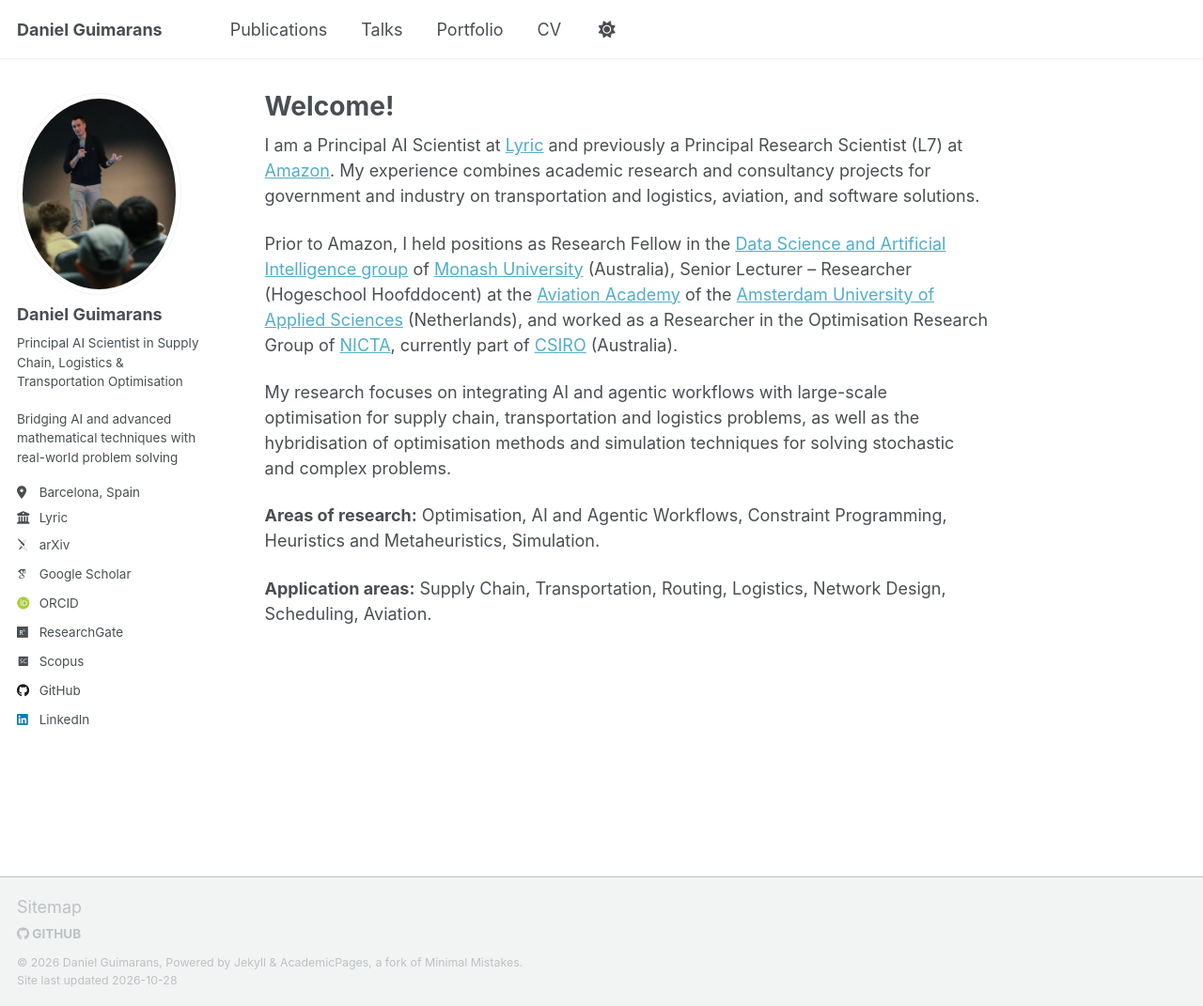
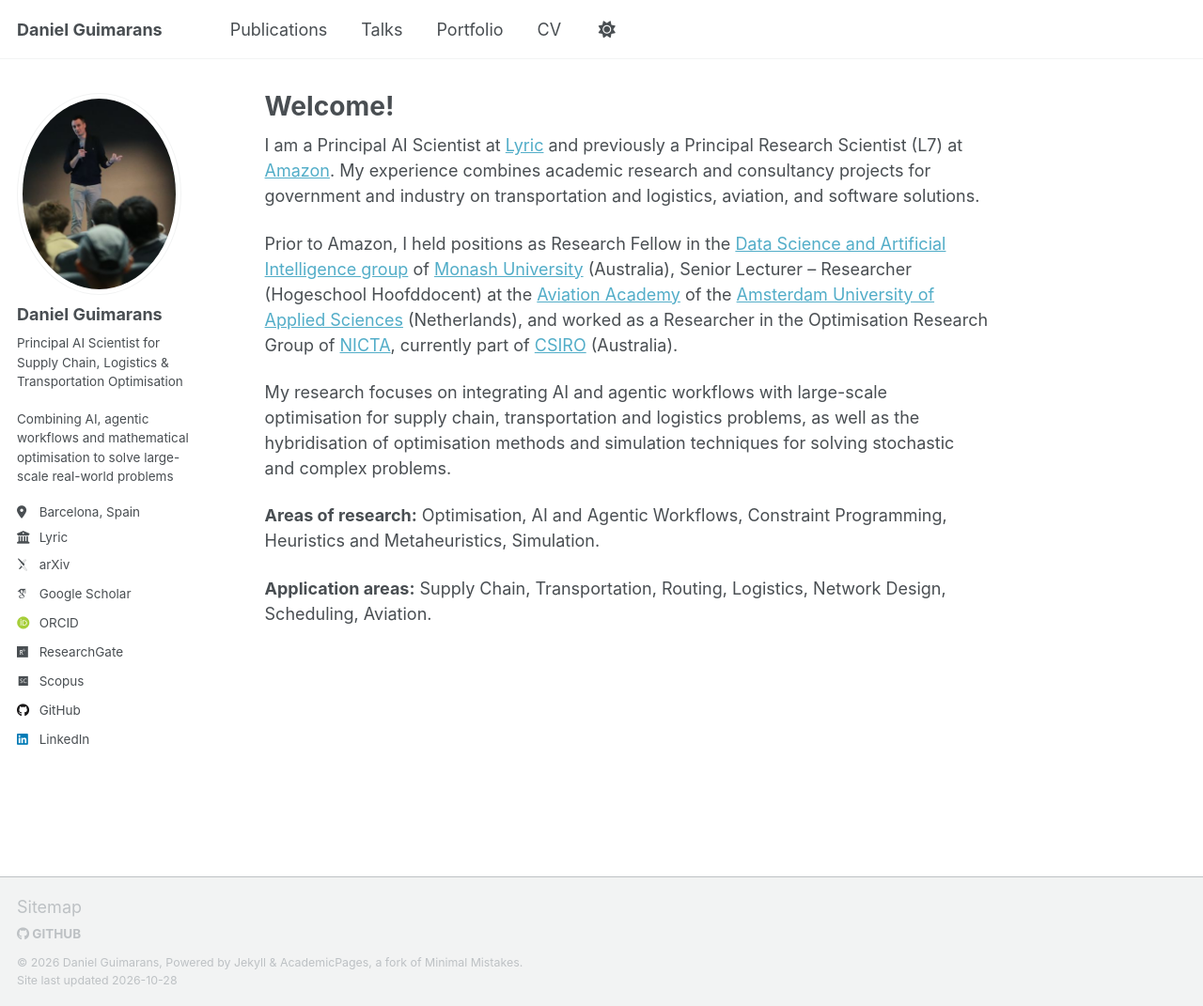
Before and after one commit to dguimarans/dguimarans.github.io, a Jekyll site: the page built from _pages/about.md, in a window 1280 px wide and 1071 px high. Shown: the whole window at 94% size. Built offline with Jekyll 4.4.1, drawn with Linux system fonts in a browser that asks for light colours; some web fonts are replaced; a script that is not in the unit is left out.

Commit message:
Adjusting intro blurb text.

```diff
--- a/_config.yml
+++ b/_config.yml
@@ -25,7 +25,7 @@ author:
   avatar           : "keynote_OPTIMA.png"
   name             : "Daniel Guimarans"
   pronouns         : # example: "she/her"
-  bio              : "Principal AI Scientist in Supply Chain, Logistics & Transportation Optimisation</p><p>Bridging AI and advanced mathematical techniques with real-world problem solving"
+  bio              : "Principal AI Scientist for Supply Chain, Logistics & Transportation Optimisation</p><p>Combining AI, agentic workflows and mathematical optimisation to solve large-scale real-world problems"
   location         : "Barcelona, Spain"
   employer         : "Lyric"
   uri              : # URL
```
